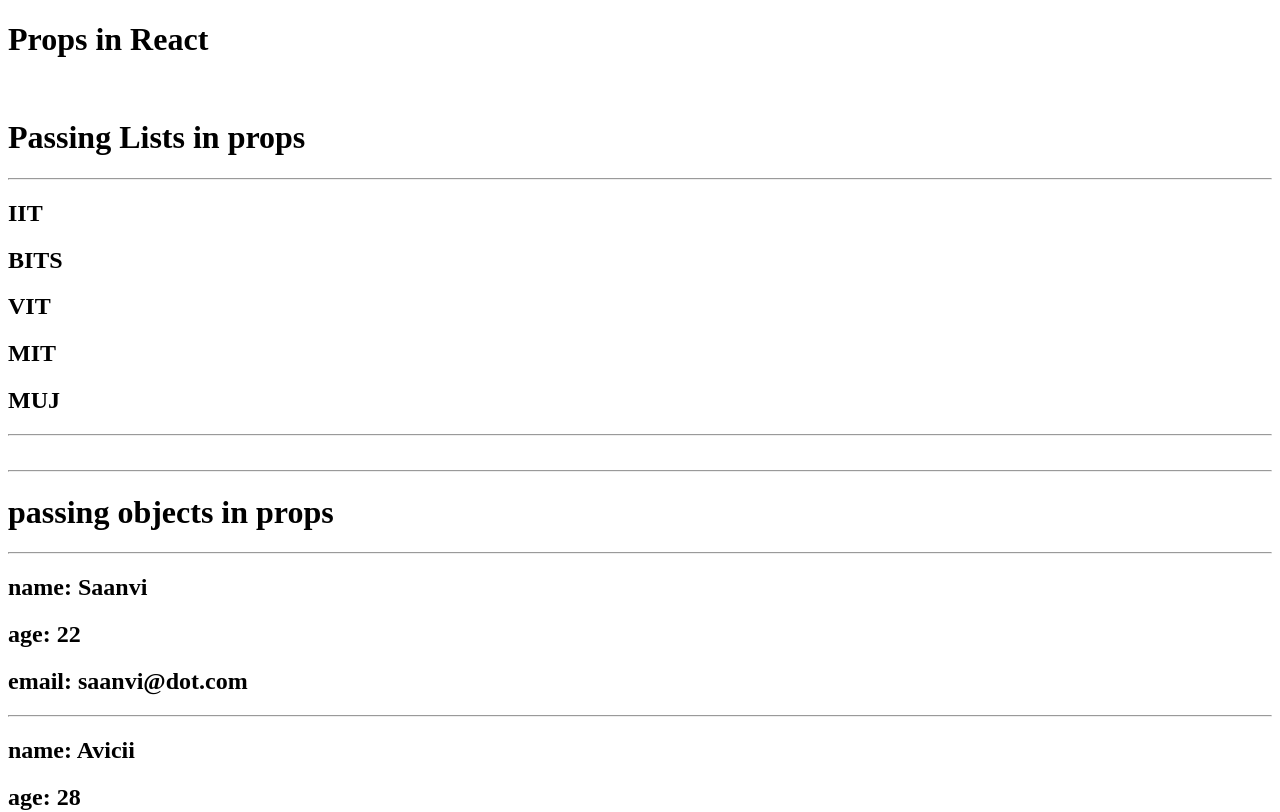
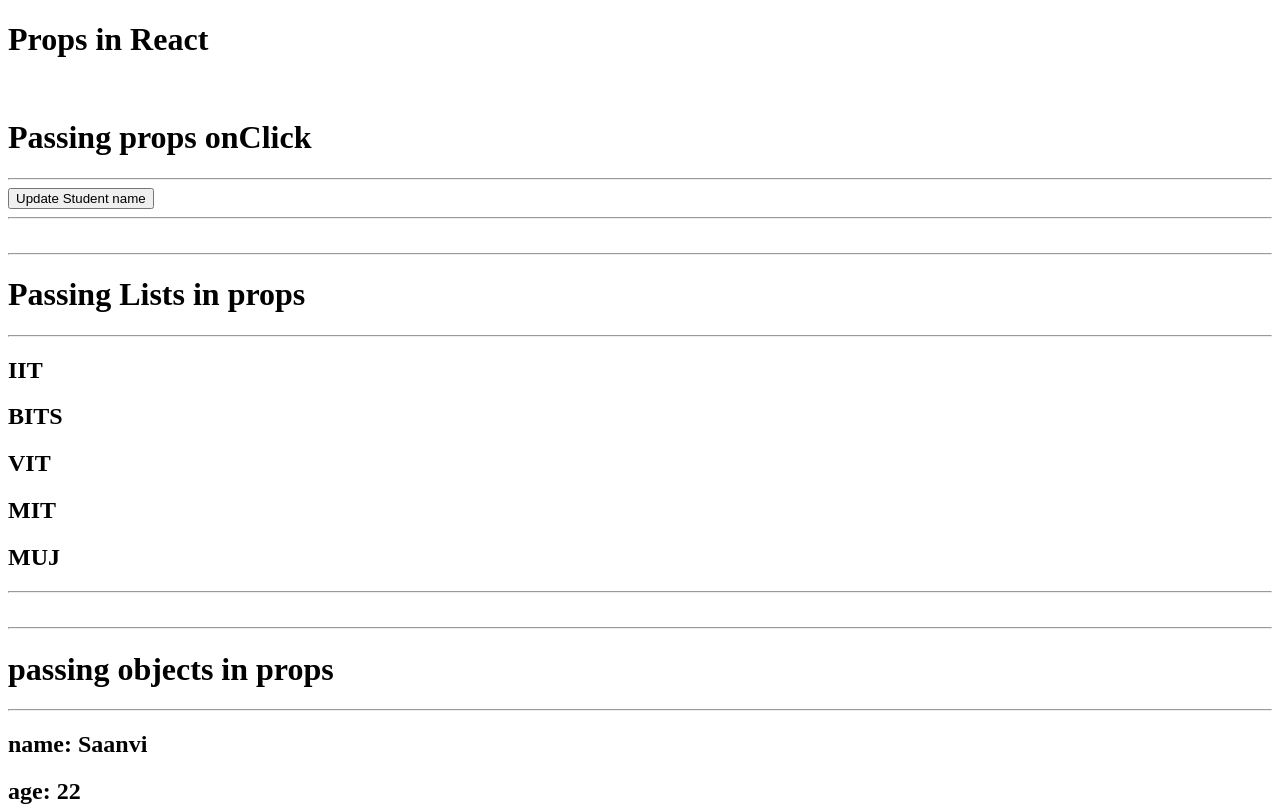
Before and after one commit to SaanviShah13/Learn-React, a React (Vite) app: page / in a window 1280 px wide. Shown: the top 812 px of the page. Built offline with nearby package versions, Linux system fonts and the light colour scheme.

Commit message:
passing data onClick

```diff
--- a/src/App.jsx
+++ b/src/App.jsx
@@ -1,6 +1,7 @@
 import { useState } from "react";
 import User from "./User";
 import College from "./College";
+import Student from "./Student";
 
 function App() {
   let userObject1={
@@ -22,16 +23,28 @@ function App() {
   }
 
   let collegeNames=['IIT','BITS','VIT','MIT','MUJ']
+
+  const [student, setStudent] = useState();
+
   return (
     <div>
       <>
         <h1>Props in React</h1>
         <br></br>
+        <h1>Passing props onClick</h1>
+        <hr></hr>
+        {student && <Student name={student}/>}
+        <button onClick={()=>setStudent("Saanvi")}>Update Student name</button>
+        <hr></hr>
+        <br></br>
+        <hr></hr>
+
         <h1>Passing Lists in props</h1>
         <hr></hr>
         <College names={collegeNames}/>
         <br></br>
         <hr></hr>
+
         <h1>passing objects in props</h1>
         <User user={userObject1} />
         <User user={userObject2} />
--- /dev/null
+++ b/src/Student.jsx
@@ -0,0 +1,9 @@
+function Student({name}){
+    return(
+        <div>
+            <h2>Student name is {name}</h2>
+        </div>
+    )
+}
+
+export default Student
```
